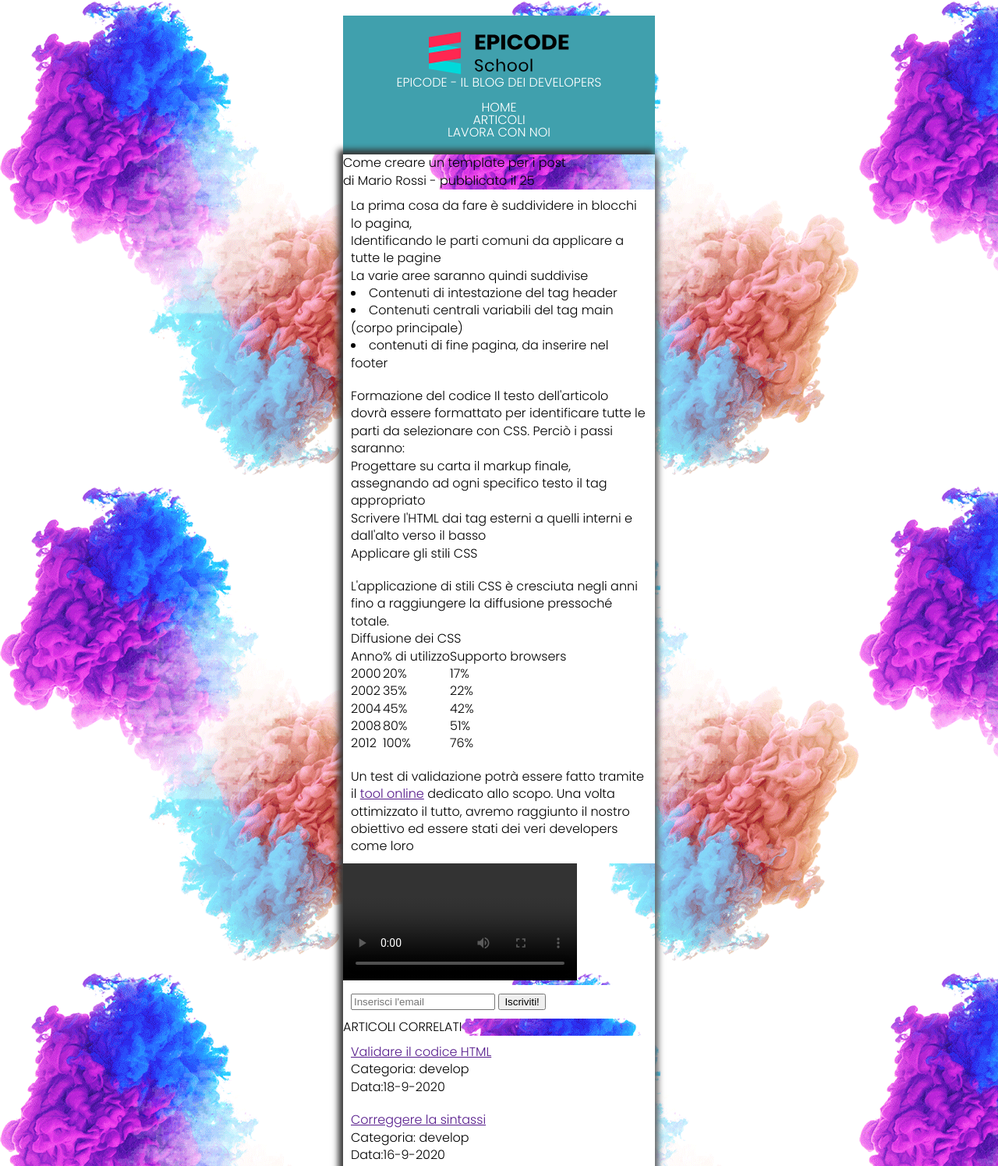
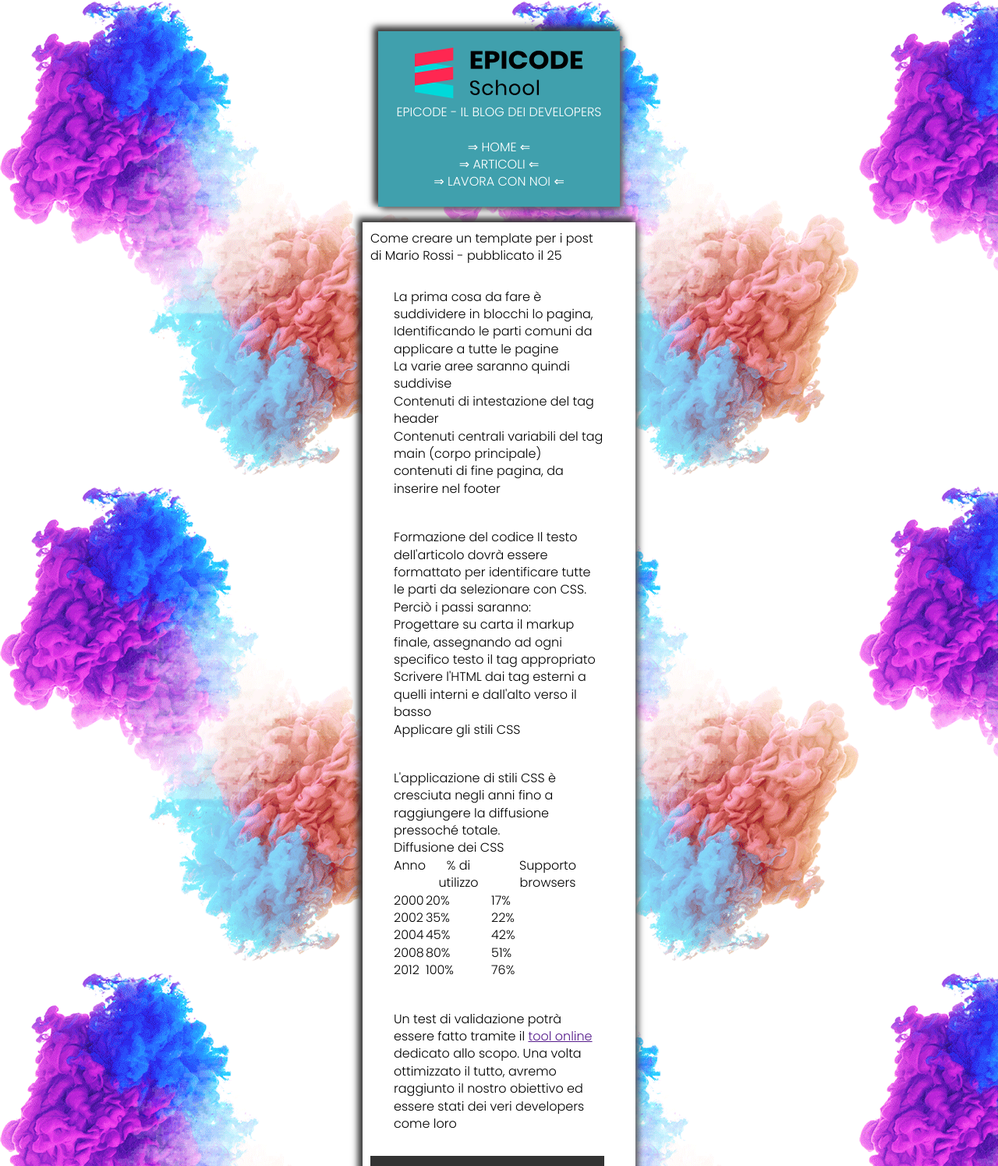
Before and after one commit to LucaUtzeri/Esercizio-Week1-Day4, a plain HTML site: page FE-S1-L4-Esercizio/FE-S1-L4-Esercizio/index.html in a window 1280 px wide. Shown: the top 1495 px of the page at 78% size. Drawn offline with Linux system fonts and the light colour scheme.

Commit message:
progress

```diff
--- a/FE-S1-L4-Esercizio/FE-S1-L4-Esercizio/assets/css/style.css
+++ b/FE-S1-L4-Esercizio/FE-S1-L4-Esercizio/assets/css/style.css
@@ -1,45 +1,63 @@
 /* IMPOSTAZIONI GENERALI */
 
 body {
-  width: 400px;
+  width: 350px;
   margin-inline: auto;
   font-family: "Poppins", sans-serif;
   padding: 20px;
   /* .. per far cercare a VScode in altre cartelle  */
   background-image: url("../img/sfondo.png");
+  line-height: 1.4;
 }
 /* HEADER */
 div > .epicode-logo {
-  width: 50%;
+  width: 80%;
   padding-inline: auto;
-}
-div {
-  display: block;
-  padding: 10px;
-  background-color: white;
-  border-color: 2px black solid;
 }
 
 .header-box {
+  margin: 10;
   padding: 20px;
   background-color: rgb(64, 160, 173);
   color: white;
   text-align: center;
   font-style: bold;
+  box-shadow: 4px 4px 8px #666, -4px -4px 8px 2px #333;
 }
 
 /* MAIN */
 main {
-  line-height: 1.4;
+  background-color: white;
   box-shadow: 4px 4px 8px #666, -4px -4px 8px 2px #333;
+  padding: 10px;
 }
 
+div {
+  margin: 20px;
+  display: block;
+  padding: 10px;
+  border-color: 2px black solid;
+}
 /* ELEMENTI NEL MAIN - ARTICLE */
 
 /* TABELLE */
 
 /* FORM */
+.news-title {
+  text-transform: uppercase;
+  text-align: center;
+  font-size: x-large;
+  font-weight: bold;
+  padding: 10px;
+}
+.news-box {
+  padding: 10px;
+  background-color: lightgray;
+}
 
+.email-form,
+button {
+}
 /* ELEMENTI NELL' ASIDE */
 
 /* FOOTER */
--- a/FE-S1-L4-Esercizio/FE-S1-L4-Esercizio/index.html
+++ b/FE-S1-L4-Esercizio/FE-S1-L4-Esercizio/index.html
@@ -10,7 +10,7 @@
     />
     <!-- ricordare ./ per mantenere il collegamento agli assets -->
     <link rel="stylesheet" href="./assets/css/font-awesome.css" />
-    <link rel="stylesheet" href="./assets/css/reset.css">
+    <link rel="stylesheet" href="./assets/css/reset.css" />
     <link rel="stylesheet" href="./assets/css/style.css" />
     <link rel="preconnect" href="https://fonts.googleapis.com" />
     <link rel="preconnect" href="https://fonts.gstatic.com" crossorigin />
@@ -22,11 +22,11 @@
       <div class="header-box">
         <img class="epicode-logo" src="./assets/img/logo.svg" />
         <h2>EPICODE - IL BLOG DEI DEVELOPERS</h2>
-        <br>
+        <br />
         <ul>
-          <li>HOME</li>
-          <li>ARTICOLI</li>
-          <li>LAVORA CON NOI</li>
+          <li>⇒ HOME ⇐</li>
+          <li>⇒ ARTICOLI ⇐</li>
+          <li>⇒ LAVORA CON NOI ⇐</li>
         </ul>
       </div>
     </header>
@@ -42,20 +42,24 @@
             <br />
             Identificando le <span class="parti-comuni">parti comuni</span> da applicare a tutte le pagine
           </p>
-          <p>La varie aree saranno quindi suddivise
-
-            <li>Contenuti di intestazione del tag <span class="text-box"><code>header</code></span></li>
-            <li>Contenuti centrali variabili del tag <span class="text-box"><code>main</code></span> (corpo principale)</li>
-            <li>contenuti di fine pagina, da inserire nel <span class="text-box"><code>footer</code></span></li>
+          <p>La varie aree saranno quindi suddivise</p>
+          <ul>
+            <li>
+              Contenuti di intestazione del tag <span class="text-box"><code>header</code></span>
+            </li>
+            <li>
+              Contenuti centrali variabili del tag <span class="text-box"><code>main</code></span> (corpo principale)
+            </li>
+            <li>
+              contenuti di fine pagina, da inserire nel <span class="text-box"><code>footer</code></span>
+            </li>
           </ul>
         </div>
       </section>
       <section class="formattazione">
         <div>
           <p>
-            Formazione del codice
-
-            Il testo dell'articolo dovrà essere formattato per identificare tutte le parti da
+            Formazione del codice Il testo dell'articolo dovrà essere formattato per identificare tutte le parti da
             <span>selezionare con CSS.</span> Perciò i passi saranno:
           </p>
           <ol>
@@ -113,26 +117,27 @@
         </div>
         <video controls></video>
       </section>
-      <section>
-        <div class="news-box">
-          <form>
-            <input class="email-form" type="email" placeholder="Inserisci l'email" />
-            <button type="submit">Iscriviti!</button>
-          </form>
-        </div>
+      <section class="news-box">
+        <h2 class="news-title">novità</h2>
+        <p class="news-message">
+          Vuoi rimanere aggiornato sua latre novità dei blog? iscrivity alla nostra newsletter:
+        </p>
+        <form class="email-form">
+          <input class="form-imput" type="email" placeholder="Inserisci l'email" />
+          <button type="submit">Iscriviti!</button>
+        </form>
       </section>
       <section>
         <h2>ARTICOLI CORRELATI</h2>
         <div class="correlated-1">
           <h3><a href="">Validare il codice HTML</a></h3>
-        <p>Categoria: develop</p>
-        <p class="date">Data:18-9-2020</p>
-      </div>
+          <p>Categoria: develop</p>
+          <p class="date">Data:18-9-2020</p>
+        </div>
         <div class="correlated-2">
           <h3><a href="">Correggere la sintassi</a></h3>
           <p>Categoria: develop</p>
           <p class="date">Data:16-9-2020</p>
-
         </div>
         <div class="correlated-3">
           <h3>Meno Kb nella pagina</h3>
@@ -144,8 +149,8 @@
     <footer class="footer-box">
       <h4>Blog Epicode &copy;2021</h4>
       <p>
-        Testata online di MArio Rossi, registrato con prot. n.213/2018 - via Luigi Enaudi 2 - Milano.
-        P.IVA 00112233. <a href="">info@epicode.school</a>
+        Testata online di MArio Rossi, registrato con prot. n.213/2018 - via Luigi Enaudi 2 - Milano. P.IVA 00112233.
+        <a href="">info@epicode.school</a>
       </p>
     </footer>
   </body>
```
